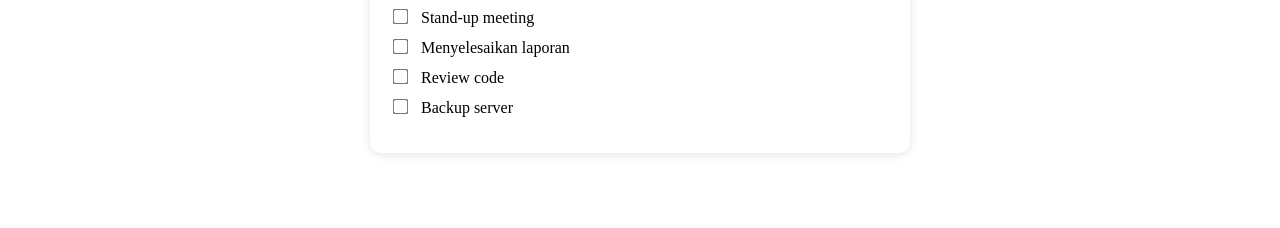
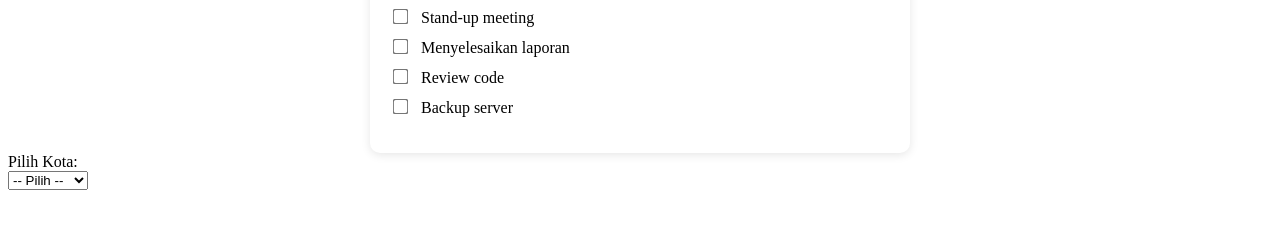
Before and after one commit to dimaz7474/belajar-niomic, a plain HTML site: page header.html in a window 1280 px wide. Shown: the part 550-778 px from the top of the page. Drawn offline with Linux system fonts and the light colour scheme.

Commit message:
combobox header.html

```diff
--- a/header.html
+++ b/header.html
@@ -98,5 +98,14 @@
     </ul>
   </div>
 
+  <label for="pilihan">Pilih Kota:</label><br>
+  <select id="pilihan" name="kota">
+    <option value="">-- Pilih --</option>
+    <option value="jakarta">Jakarta</option>
+    <option value="bandung">Bandung</option>
+    <option value="surabaya">Surabaya</option>
+    <option value="medan">Medan</option>
+    <option value="denpasar">Denpasar</option>
+  </select>
 </body>
 </html>
```
